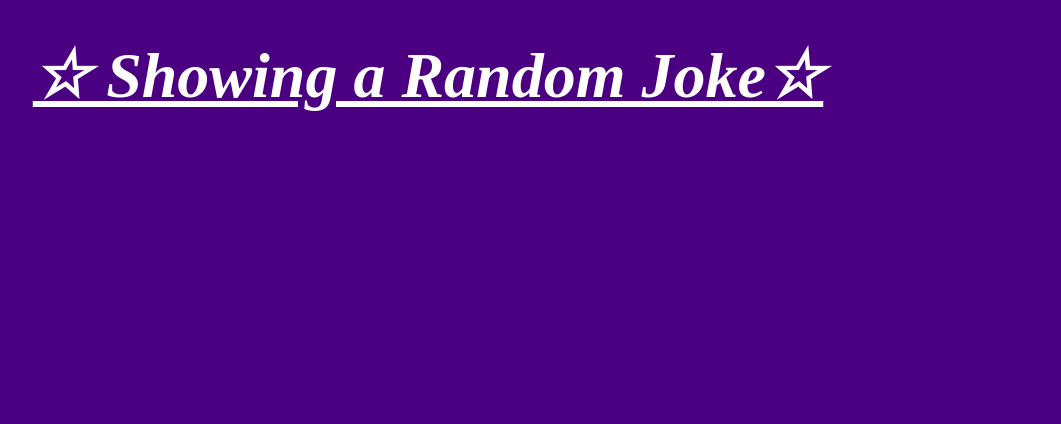
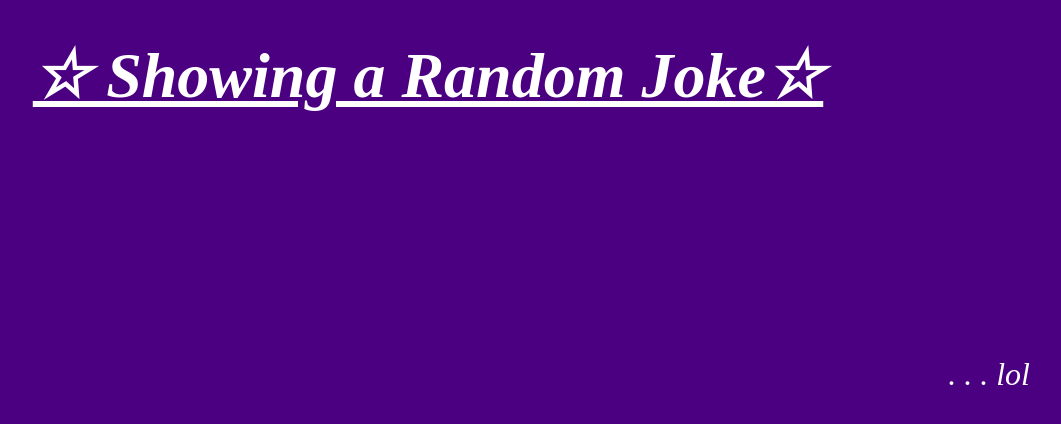
Before and after one commit to sergeydus/web-hw3, a plain HTML site: page JokePage.html in a window 1280 px wide. Shown: the whole page, without its empty margins (212-1273 px from the left). Drawn offline with nearby package versions, Linux system fonts and the light colour scheme; no server answers.

Commit message:
Update JokePage.html
a joke without a "lol" in the end, is a bad joke

```diff
--- a/JokePage.html
+++ b/JokePage.html
@@ -26,5 +26,12 @@
             });
         </script>
     </div>
+    <div id="hide" style="visibility: hidden ; font-style: italic ; float: right ; padding-right: 30px ;  font-size:2rem; color: white">. . . lol</div>
+    <script type="text/javascript">
+    function showIt() {
+    document.getElementById("hide").style.visibility = "visible";
+    }
+    setTimeout("showIt()", 4000);       // makes an amazing "lol" appear after a joke.
+    </script>
 </body>
 </html>
```
